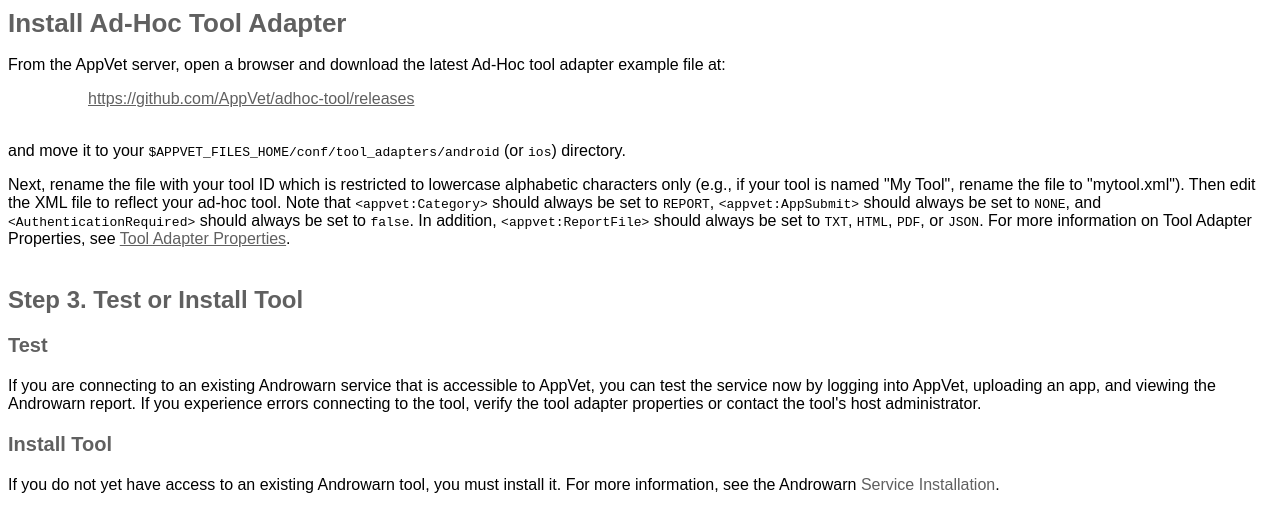
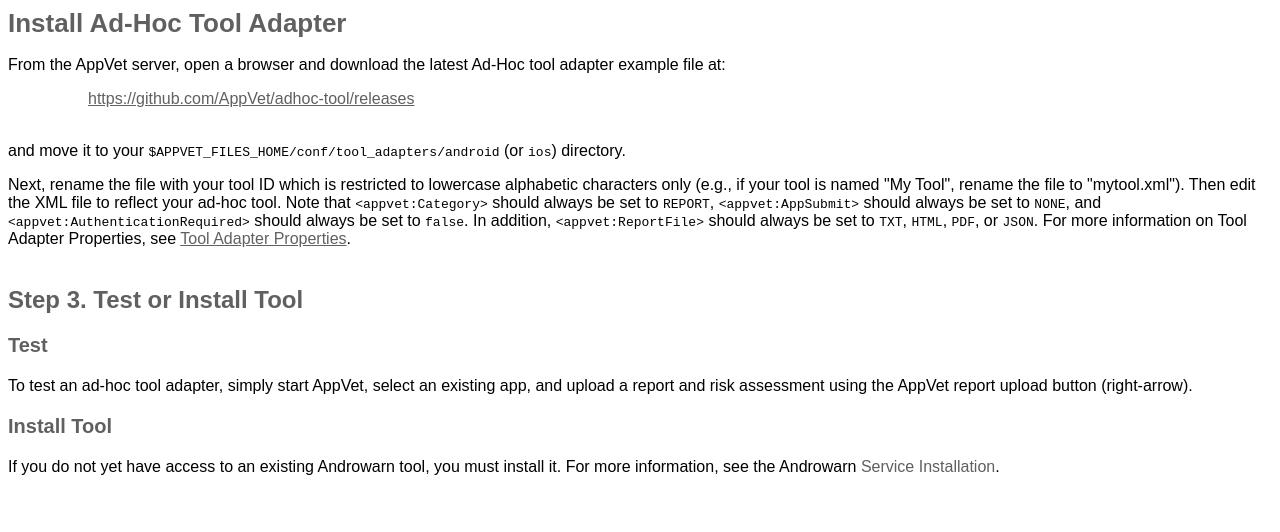
Before and after one commit to AppVet/adhoc-tool, a plain HTML site: page appvet_config.html in a window 1280 px wide. Drawn offline with Linux system fonts and the light colour scheme.

Commit message:
Updated content.

```diff
--- a/appvet_config.html
+++ b/appvet_config.html
@@ -24,7 +24,7 @@
 
 	edit the XML file to reflect your ad-hoc tool. Note that <code>&lt;appvet:Category&gt;</code> should always
 	be set to <code>REPORT</code>, <code>&lt;appvet:AppSubmit&gt;</code> should always be set to <code>NONE</code>,
-	and <code>&lt;AuthenticationRequired&gt;</code> should always be set to <code>false</code>. In addition,
+	and <code>&lt;appvet:AuthenticationRequired&gt;</code> should always be set to <code>false</code>. In addition,
 	<code>&lt;appvet:ReportFile&gt;</code> should always be set to <code>TXT</code>, <code>HTML</code>,
 	<code>PDF</code>, or <code>JSON</code>.
 
@@ -38,9 +38,8 @@
 		<h2 id="test">Step 3. Test or Install Tool</h2>
 
 	<h3>Test</h3>
-<p>If you are connecting to an existing Androwarn service that is accessible to AppVet, you can test the
-service now by logging into AppVet, uploading an app, and viewing the Androwarn report. If you experience errors
-connecting to the tool, verify the tool adapter properties or contact the tool's host administrator.
+<p>To test an ad-hoc tool adapter, simply start AppVet, select an existing app, and upload a report and risk assessment using
+the AppVet report upload button (right-arrow).
 
 	<h3>Install Tool</h3>
 If you do not yet have access to an existing Androwarn tool, you must
```
